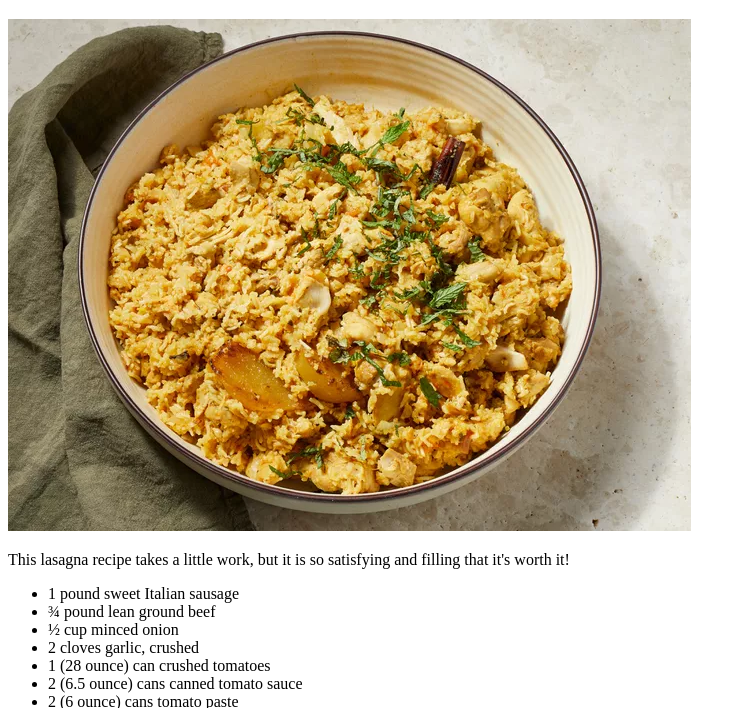
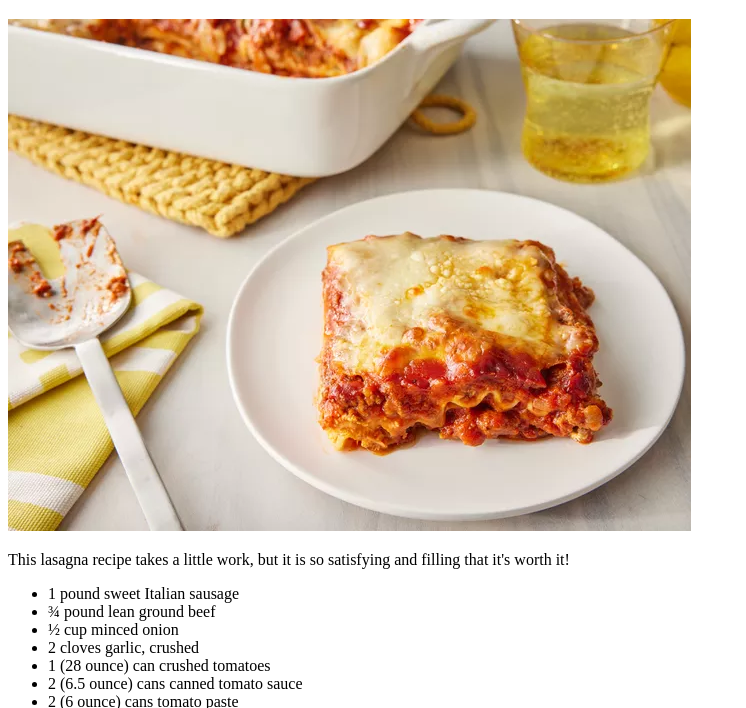
Before and after one commit to shawnfrostdev/odin-recipes, a plain HTML site: page recipes/lasagna.html in a window 1280 px wide. Shown: the part 87-795 px from the top of the page, without its empty margins (0-746 px from the left). Drawn offline with Linux system fonts and the light colour scheme.

Commit message:
Update Lasagna recipe

```diff
--- a/recipes/lasagna.html
+++ b/recipes/lasagna.html
@@ -9,7 +9,7 @@
 <body>
     <a href="../index.html">Back</a>
     <h1>Lasagna</h1>
-    <img src="images/biryani.webp" alt="Chicken Biryani">
+    <img src="images/lasagna.webp" alt="Chicken Biryani">
     <p>This lasagna recipe takes a little work, but it is so satisfying and filling that it's worth it!</h2>
     <ul>
         <li>1 pound sweet Italian sausage</li>
```
